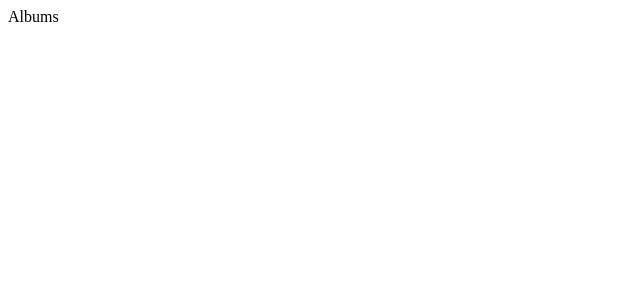
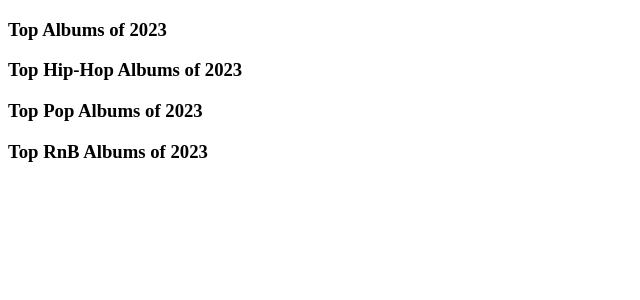
Before and after one commit to CharlieQNguyen/waves, a React (Create React App) app: page /Albums in a window 1280 px wide. Shown: the top 300 px of the page, without its empty margins (0-640 px from the left). Built offline with nearby package versions, Linux system fonts and the light colour scheme.

Commit message:
added containers

```diff
--- a/src/components/Albums.js
+++ b/src/components/Albums.js
@@ -2,7 +2,20 @@ import React from "react";
 
 const Albums = () => {
   return(
-    <div>Albums</div>
+    <div className="container">
+      <div className="topAlbums">
+        <h3>Top Albums of 2023</h3>
+        </div>
+        <div className="hiphopAlbums">
+        <h3>Top Hip-Hop Albums of 2023</h3>
+        </div>
+        <div className="popAlbums">
+        <h3>Top Pop Albums of 2023</h3>
+        </div>
+        <div className="rnbAlbums">
+        <h3>Top RnB Albums of 2023</h3>
+        </div>
+    </div>
   )
 }
 export default Albums;
```
